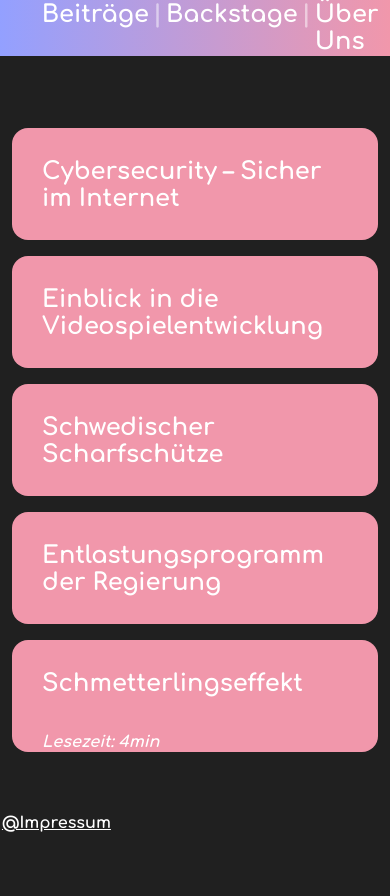
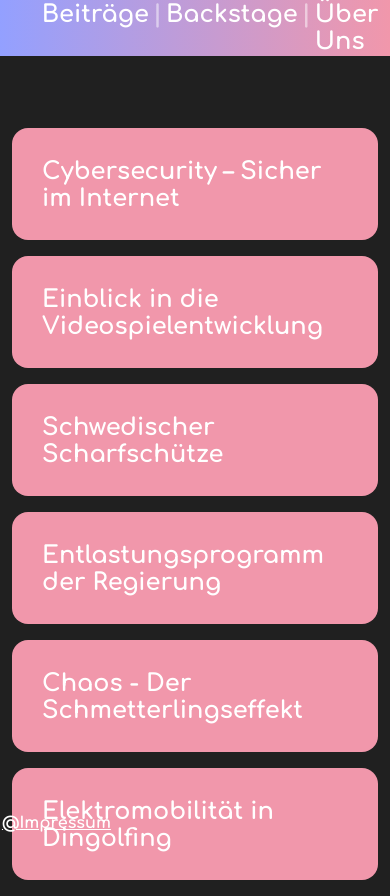
Before and after one commit to Thomas-bent/React-seminar, a React (Create React App) app: page /beitraege in a window 390 px wide. Before the commit the page ends 844 px from the top, so only its background shows below. Built offline with nearby package versions, Linux system fonts and the light colour scheme.

Commit message:
ui fixes (mobile)

```diff
--- a/src/App.js
+++ b/src/App.js
@@ -19,7 +19,7 @@ function App() {
         <Route path="/lesen/:id" element={ <GesamtBeitrag /> } />
           <Route path="/impressum" element={ <Impressum /> } />
       </Routes>
-        <Link to={ "/impressum" } style={{ clear: "both", position: "absolute", height: "30px", bottom: "0", textAlign: "center", marginLeft: "0.5vw" }}><p>@Impressum</p></Link>
+        <Link to={ "/impressum" } style={{ clear: "both", position: "fixed", height: "30px", bottom: "0", textAlign: "center", marginLeft: "0.5vw" }}><p>@Impressum</p></Link>
     </div>
   );
 }
--- a/src/Backstage.module.css
+++ b/src/Backstage.module.css
@@ -1,5 +1,5 @@
 .main_container {
-    width: 100vw;
+    width: 100%;
     display: flex;
     flex-direction: column;
     justify-content: center;
@@ -9,6 +9,7 @@
 }
 .text_div {
     margin-top: 3vh;
+    align-items: center;
     text-align: center;
     margin-bottom: 6vh;
 }
@@ -18,3 +19,9 @@
     margin-top: 2vh;
     line-height: 1.6;
 }
+
+@media only screen and (max-width: 600px) {
+    .text_div > p {
+        width: 90vw;
+    }
+}
--- a/src/Beitraege.jsx
+++ b/src/Beitraege.jsx
@@ -5,7 +5,7 @@ import {EinzelBeitrag} from './EinzelBeitrag'
 
 export const Beitraege = () => {
 
-  const beitraege = beitraegeContainer.map((bt) =>  <EinzelBeitrag objekt={ bt }/>);
+    const beitraege = beitraegeContainer.map((bt) =>  <EinzelBeitrag key={ bt.id } objekt={ bt }/>);
 
   return (
     <div className={ Style.container }>
--- a/src/GesamtBeitrag.jsx
+++ b/src/GesamtBeitrag.jsx
@@ -7,6 +7,7 @@ import { Gamedev } from './artikel_md/gamedev'
 import { Sniper } from './artikel_md/sniper'
 import { Entlastungspaket } from './artikel_md/entlastungspaket'
 import { Schmetterling } from './artikel_md/schmetterling'
+import { Emobilitaet } from './artikel_md/emobilitaet'
 
 export const GesamtBeitrag = () => {
 
@@ -21,13 +22,14 @@ export const GesamtBeitrag = () => {
       case 2: element = <Sniper />; break;
       case 3: element = <Entlastungspaket />; break;
       case 4: element = <Schmetterling />; break;
+      case 5: element = <Emobilitaet />; break;
       default: element = NaN;
     }
 
   return (
     <div className={ Style.main_container }>
         <div className={Style.inner_container}>
-        <h1>{ object.name }</h1>
+        <h1 className={ Style.heading }>{ object.name }</h1>
         <br />
           <div className={ Style.text }>
             {element}
--- a/src/GesamtBeitrag.module.css
+++ b/src/GesamtBeitrag.module.css
@@ -20,4 +20,7 @@
     .text{
         width: 80vw;
     }
+    .heading {
+        padding: 3rem;
+    }
 }
--- a/src/artikel_md/cybersecurity.jsx
+++ b/src/artikel_md/cybersecurity.jsx
@@ -30,13 +30,13 @@ export const Cybersecurity = () => {
 <h2>
     3. Weiter Maßnahmen
 </h2>
-<p>
+<div>
     Nachdem wir dir jetzt einige Betrüger Methoden erklärt und Tipps gegeben haben, dich im Internet sicherer zu verhalten, kannst du dir überlegen, noch ein externes Anti-Viren-Programm zu installieren. Zwar ist auf allen Windows Computern schon standardmäßig das Windowseigene Programm „Windows Defender“ installiert, das - kombiniert mit einem entsprechenden Werbeblocker im Browser - für den normalen PC-Gebrauch völlig ausreicht. Wer aber auf Nummer sicher gehen möchte, dem stehen weitere kostenlose Programme zur Verfügung:
     <ul className={Style.liste}>
         <li><a href='https://www.avast.com/de'>Avast Antivirus</a></li>
         <li><a href='https://www.kaspersky.de/free-antivirus'>Kaspersky</a></li>
     </ul>
-</p>
+</div>
 </div>
   )
 }
--- /dev/null
+++ b/src/artikel_md/emobilitaet.module.css
@@ -0,0 +1,6 @@
+.main_text {
+    width: 100vw;
+    padding: 0 2rem;
+    text-align: justify;
+    line-height: 1.6;
+}
--- a/src/artikel_md/entlastungspaket.module.css
+++ b/src/artikel_md/entlastungspaket.module.css
@@ -1,4 +1,6 @@
 .container {
+    width: 100vw;
+    padding: 0 2rem;
     text-align: justify;
     line-height: 1.6;
 }
--- a/src/artikel_md/gamedev.module.css
+++ b/src/artikel_md/gamedev.module.css
@@ -1,4 +1,6 @@
 .container {
+    width: 100vw;
+    padding: 2rem;
     text-align: justify;
     line-height: 1.6;
 }
--- a/src/artikel_md/sniper.module.css
+++ b/src/artikel_md/sniper.module.css
@@ -1,4 +1,6 @@
 .container {
+    width: 100vw;
+    padding: 0 2rem;
     text-align: justify;
     line-height: 1.6;
 }
--- a/src/beitragContainer.json
+++ b/src/beitragContainer.json
@@ -29,9 +29,16 @@
     },
     {
         "id": 4,
-        "name": "Schmetterlingseffekt",
+        "name": "Chaos - Der Schmetterlingseffekt",
         "beschreibung": "Die Frage nach Zufall, nach Ursache und Wirkung und wie der Verlauf ihres Abends die Welt verändern kann.",
         "autor": "Michael",
         "lesezeit": 4
+    },
+    {
+        "id": 5,
+        "name": "Elektromobilität in Dingolfing",
+        "beschreibung": "Da der Straßenverkehr zurzeit noch von umweltschädlichen Autos mit Verbrennungsmotor dominiert ist, muss ein Wandel der Bevölkerung hin zu klimafreundlichen Elektroautos folgen. Die Stadt Dingolfing legt  durch Elektromobilität besonders viel Wert darauf.",
+        "autor": "Marcel",
+        "lesezeit": 4
     }
 ]
```
Also changed, not shown: src/artikel_md/emobilitaet.jsx (added, +17 -0 lines), public/emobilitaet.png (added).
